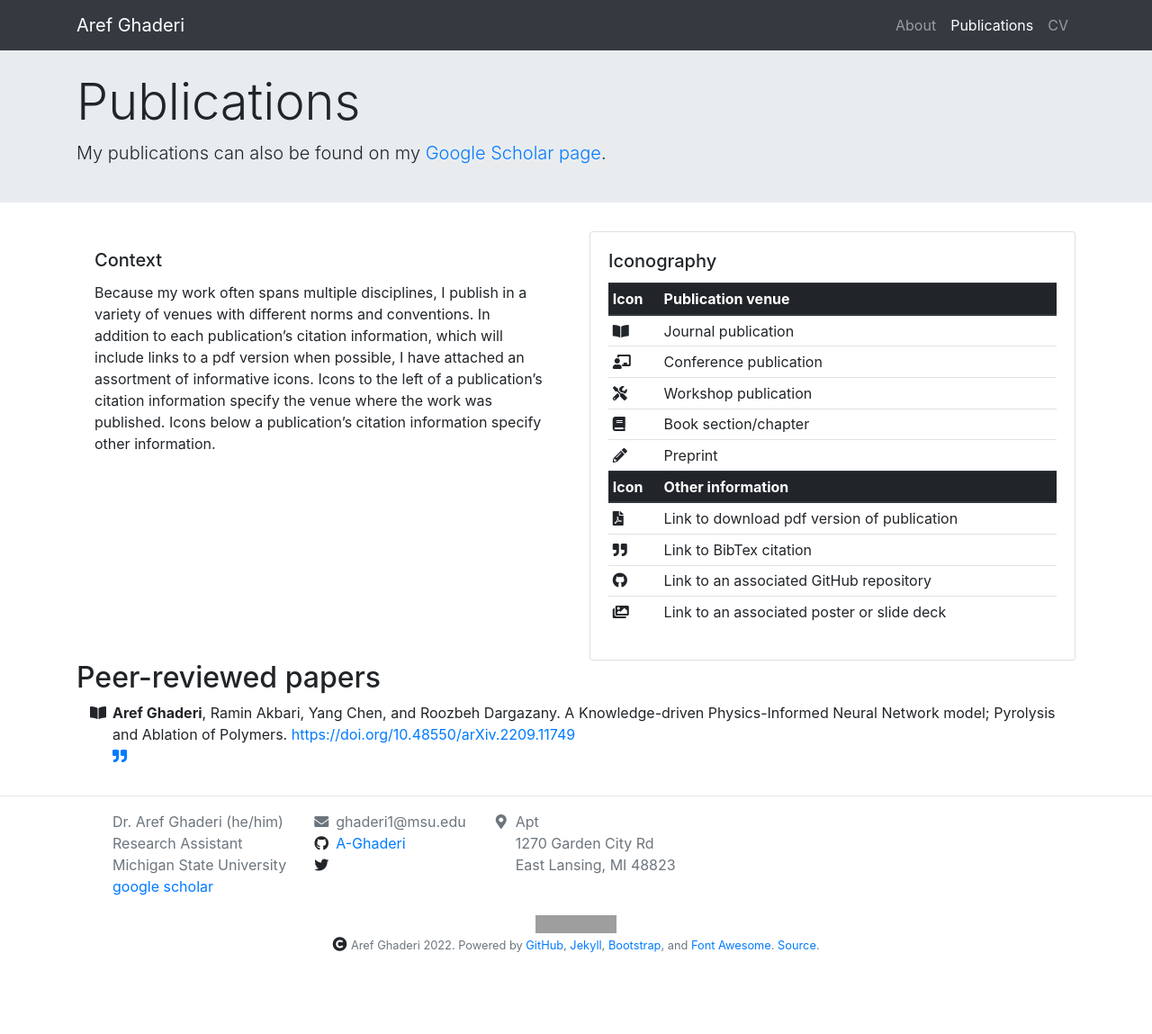
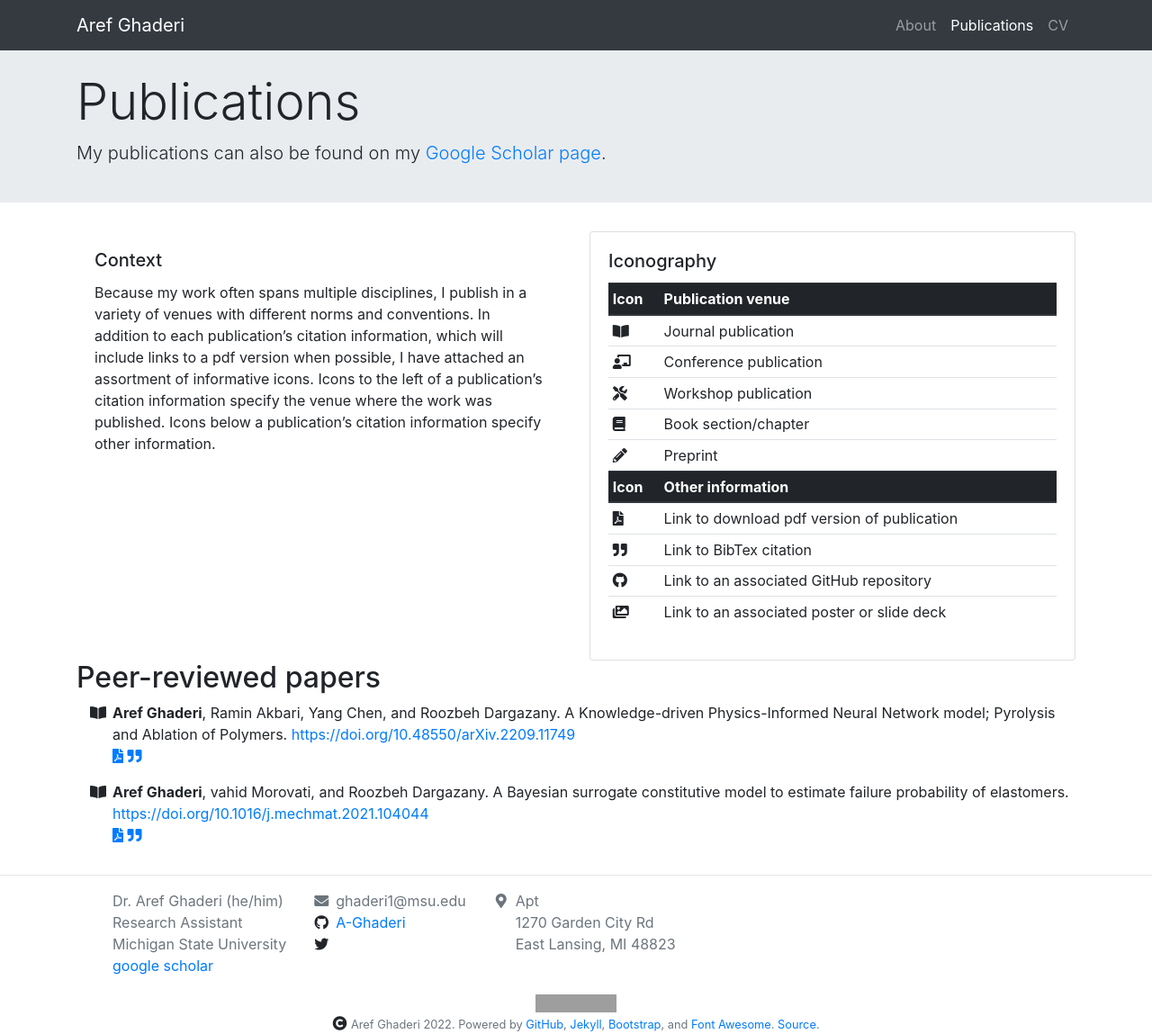
Before and after one commit to A-Ghaderi/Webpage, a Jekyll site: the page built from _pages/publications.md, in a window 1280 px wide. Shown: the whole page at 90% size. Built offline with Jekyll 4.4.1, drawn with Linux system fonts in a browser that asks for light colours; nearby versions of some CDN libraries; before the commit the page ends 1061 px from its top, so only the background shows below that; grey boxes are pictures that could not be loaded.

Commit message:
Update publications.yml

````diff
--- a/_data/publications.yml
+++ b/_data/publications.yml
@@ -32,6 +32,7 @@ publications:
     year: 2022
     venue: journal
     type: peer-reviewed-paper
+    pdf: /pubs/PINN_arxiv.pdf
     bibtex: |
       ```
       @article{ghaderi2022knowledge,
@@ -41,3 +42,24 @@ publications:
         year={2022}
        }
       ```
+  - citation: |
+      Aref Ghaderi, vahid Morovati, and Roozbeh Dargazany.
+      A Bayesian surrogate constitutive model to estimate failure probability of elastomers.
+      <https://doi.org/10.1016/j.mechmat.2021.104044>
+    year: 2021
+    venue: journal
+    type: peer-reviewed-paper
+    pdf: /pubs/UQ_HPM.pdf
+    bibtex: |
+      ```
+       @article{ghaderi2021bayesian,
+         title={A Bayesian surrogate constitutive model to estimate failure probability of elastomers},
+         author={Ghaderi, Aref and Morovati, Vahid and Dargazany, Roozbeh},
+         journal={Mechanics of Materials},
+         volume={162},
+         pages={104044},
+         year={2021},
+         publisher={Elsevier}
+       }
+
+      ```
````
